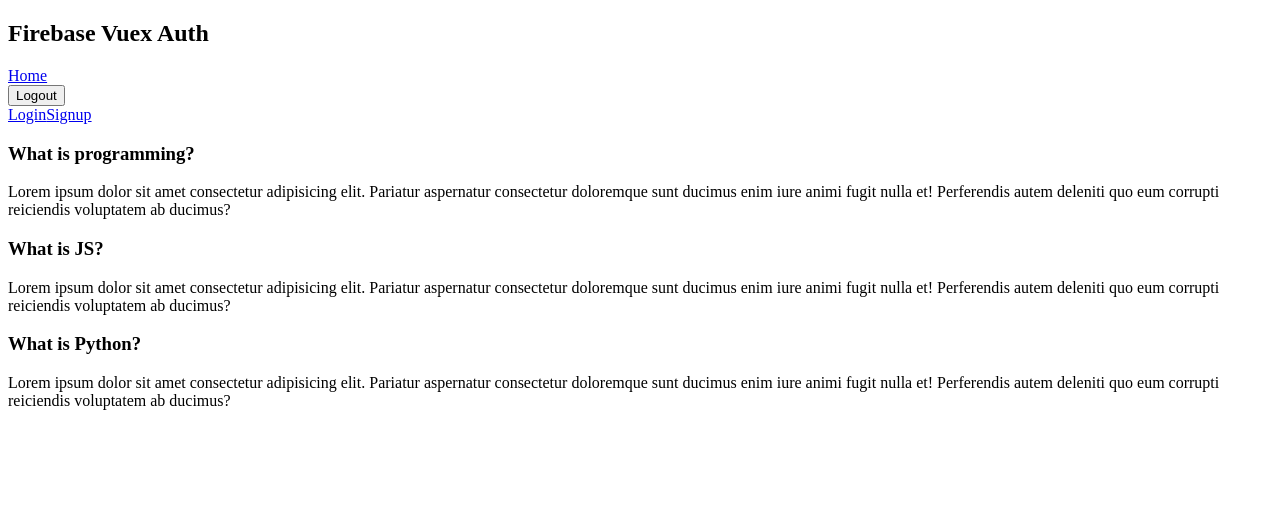
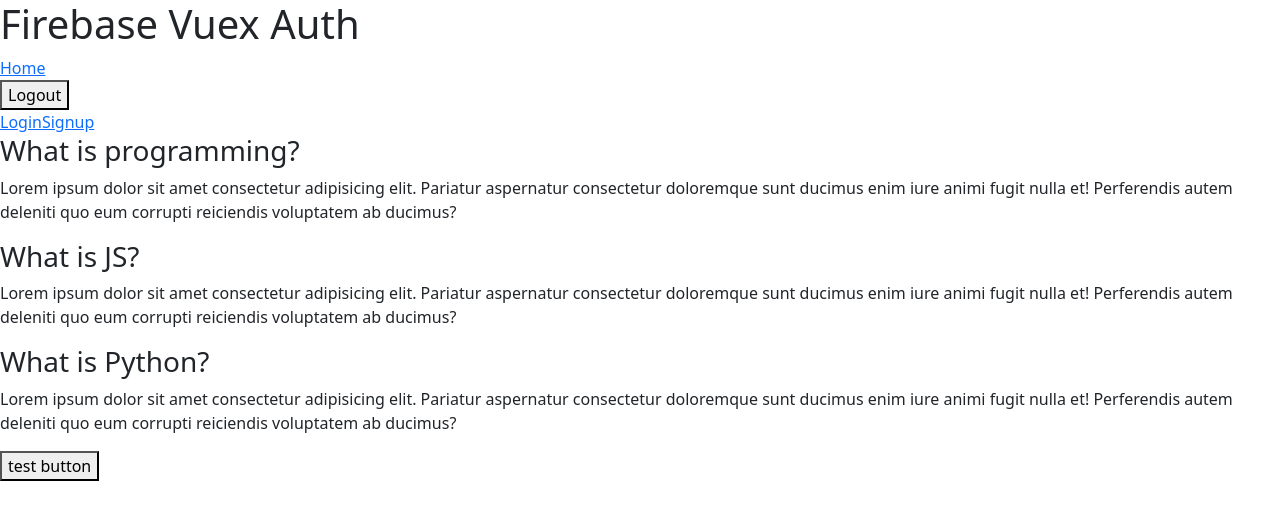
Before and after one commit to jeremychow99/IS216-Fling, a Vue app: page / in a window 1280 px wide. Shown: the top 520 px of the page. Built offline with nearby package versions, Linux system fonts and the light colour scheme.

Commit message:
add bootstrap

```diff
--- a/src/App.vue
+++ b/src/App.vue
@@ -1,13 +1,19 @@
 <template>
   <div>
     <Navbar />
-    <router-view/>
+    <router-view />
+    <button @click="test">test button</button>
   </div>
 </template>
 
 <script>
-import Navbar from './components/Navbar.vue'
+import Navbar from "./components/Navbar.vue";
 export default {
-  components: {Navbar}
-}
+  components: { Navbar },
+  methods: {
+    test: function () {
+      console.log("testing");
+    },
+  },
+};
 </script>
--- a/src/main.js
+++ b/src/main.js
@@ -5,4 +5,9 @@
 // import "./assets/main.css";
 import store from './store'
 
+// Import our custom CSS
+import './scss/styles.scss'
+// Import all of Bootstrap's JS
+import * as bootstrap from 'bootstrap'
+
 createApp(App).use(router).use(store).mount("#app");
--- /dev/null
+++ b/src/scss/styles.scss
@@ -0,0 +1,2 @@
+// Import all of Bootstrap's CSS
+@import "~bootstrap/scss/bootstrap";
--- a/src/store.js
+++ b/src/store.js
@@ -21,6 +21,7 @@
             state.user = payload
             //Log out the user state
             console.log(state.user)
+            console.log('user state changeed');
         }
     },
     actions: {
--- a/vite.config.js
+++ b/vite.config.js
@@ -1,4 +1,5 @@
 import { fileURLToPath, URL } from "node:url";
+const path = require('path')
 
 import { defineConfig } from "vite";
 import vue from "@vitejs/plugin-vue";
@@ -9,6 +10,7 @@
   resolve: {
     alias: {
       "@": fileURLToPath(new URL("./src", import.meta.url)),
+      '~bootstrap': path.resolve(__dirname, 'node_modules/bootstrap'),
     },
   },
 });
```
Also changed, not shown: package.json (+5 -2 lines), src/assets/main.css (line endings or trailing spaces), 1 other file (tests, documents, lock files or other folders).
